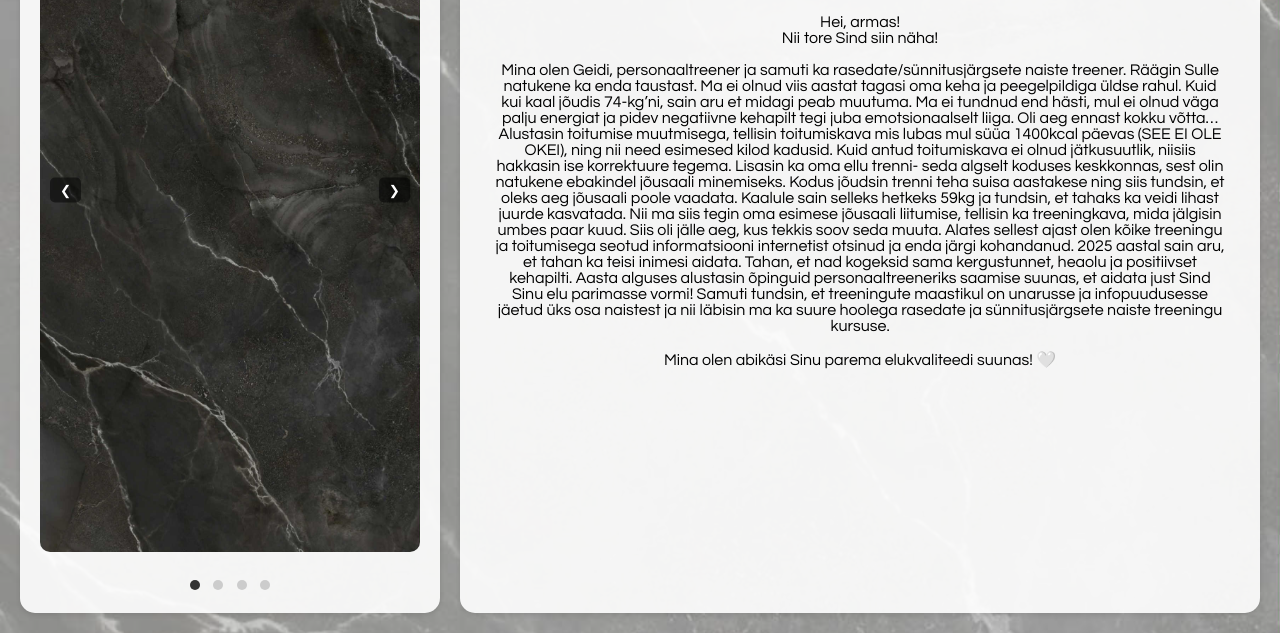
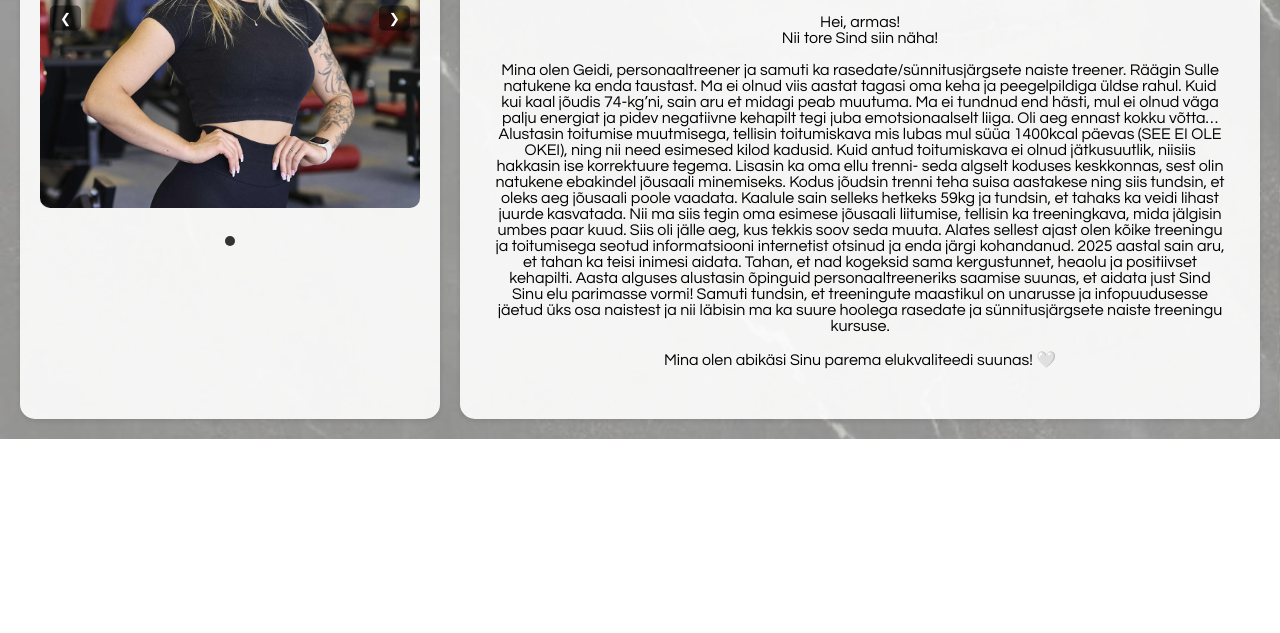
Before and after one commit to marieluha/geidiwellness_webpage, a plain HTML site: page index.html in a window 1280 px wide. Shown: the part 361-994 px from the top of the page. After the commit the page ends 800 px from the top, so only its background shows below. Drawn offline with Linux system fonts and the light colour scheme.

Commit message:
lisasin pildi

```diff
--- a/index.html
+++ b/index.html
@@ -160,19 +160,19 @@
       <br>
       <div class="slider-wrapper">
         <div class="slider-container" id="slider">
-          <div class="slide"><img src="esimene.png" alt="Image 1"></div>
-          <div class="slide"><img src="teine.png" alt="Image 2"></div>
+          <div class="slide"><img src="geidi.jpg" alt="Image 1"></div>
+          <!--<div class="slide"><img src="teine.png" alt="Image 2"></div>
           <div class="slide"><img src="kolmas.png" alt="Image 3"></div>
-          <div class="slide"><img src="unnamed.jpg" alt="Image 4"></div>
+          <div class="slide"><img src="unnamed.jpg" alt="Image 4"></div>-->
         </div>
         <button class="prev">&#10094;</button>
         <button class="next">&#10095;</button>
       </div>
       <div class="dots-container" id="dots">
         <span class="dot" data-index="0"></span>
-        <span class="dot" data-index="1"></span>
+        <!--<span class="dot" data-index="1"></span>
         <span class="dot" data-index="2"></span>
-        <span class="dot" data-index="3"></span>
+        <span class="dot" data-index="3"></span>-->
       </div>
     </div>
 
```
Also changed, not shown: geidi.jpg (added).
